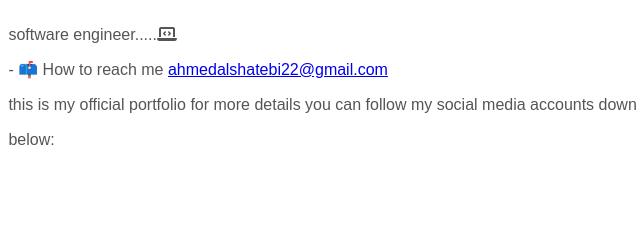
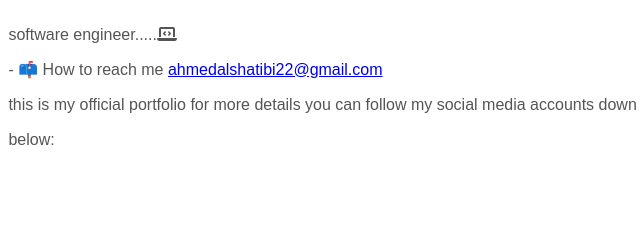
Before and after one commit to a7med-alshatebi/portofilo, a plain HTML site: page index.html in a window 1280 px wide. Shown: the part 351-582 px from the top of the page, 94-734 px from the left. Drawn offline with Linux system fonts and the light colour scheme.

Commit message:
Update index.html

```diff
--- a/index.html
+++ b/index.html
@@ -17,7 +17,7 @@
         <div class="detel">
             <h2>Hi<i class="fa-solid fa-face-smile"></i> I AM AHMED <br><span>AL-SHATEBI</span></h2>
 
-            <p> software engineer.....<i class="fa-solid fa-laptop-code"></i> <br> - 📫 How to reach me <a href="ahmedalshatebi22@gmail.com">ahmedalshatebi22@gmail.com</a>
+            <p> software engineer.....<i class="fa-solid fa-laptop-code"></i> <br> - 📫 How to reach me <a href="ahmedalshatibi22@gmail.com">ahmedalshatibi22@gmail.com</a>
                 <br>this is my official portfolio  for more details you can follow my social media accounts down<br> below: </p>
 
 
```
